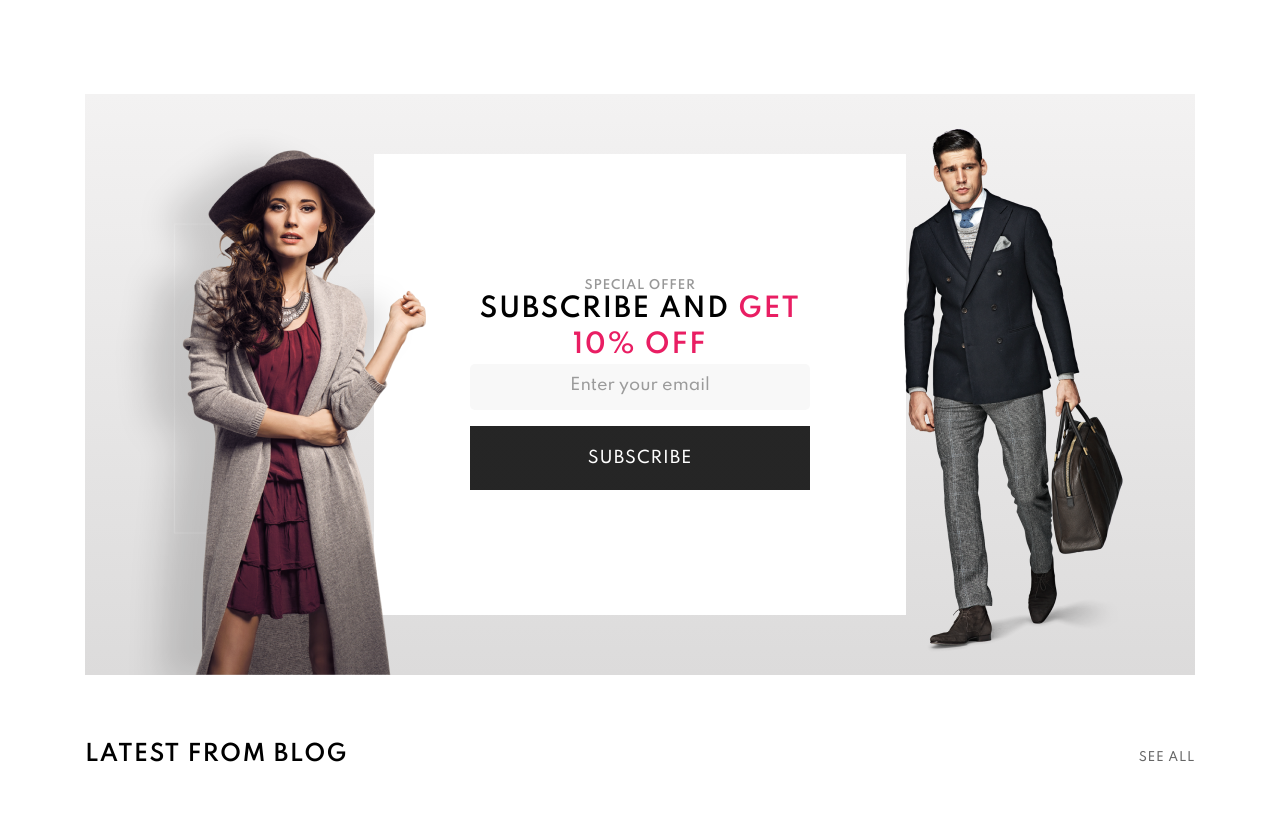
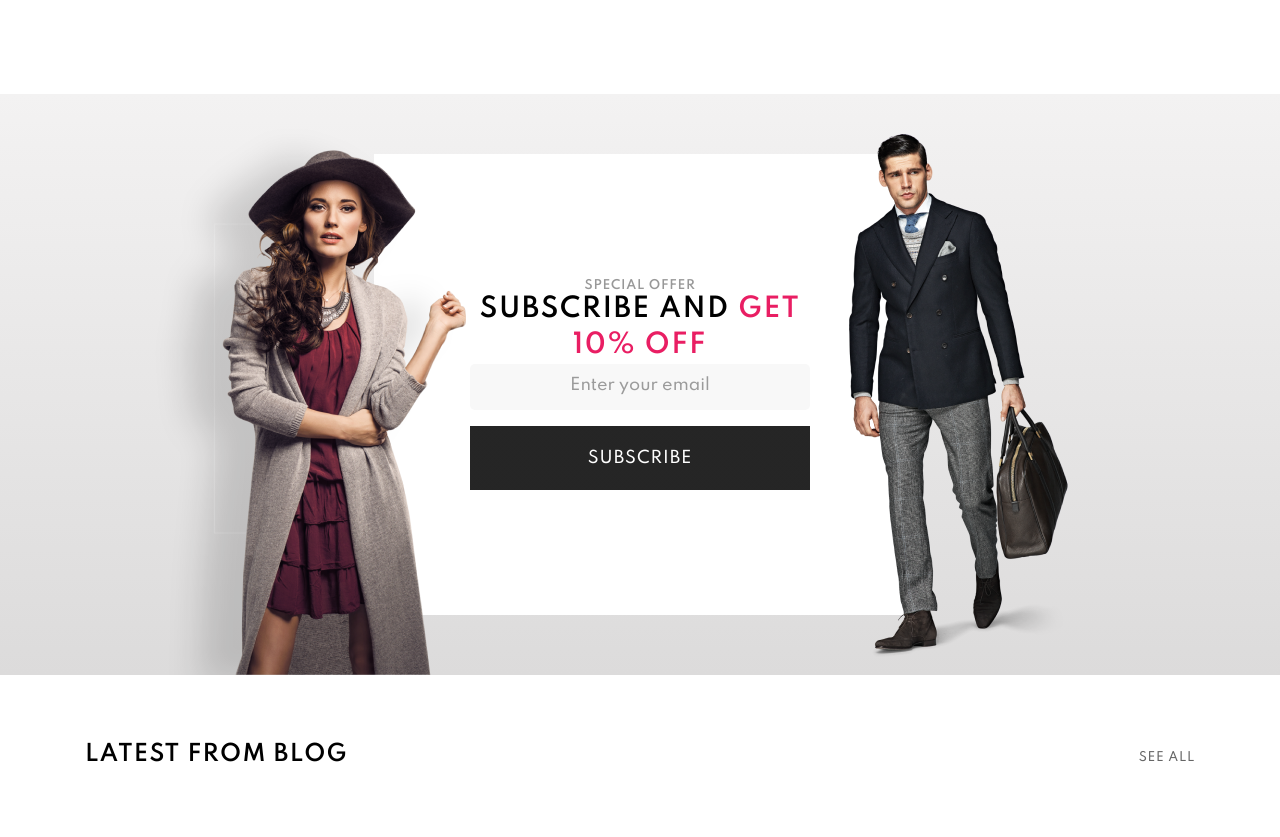
Before and after one commit to svetrima/training-shop, a React (Create React App) app: page /men in a window 1280 px wide. Shown: the part 3260-4097 px from the top of the page. Built offline with nearby package versions, Linux system fonts and the light colour scheme.

Commit message:
fix special for adaptive

```diff
--- a/src/Components/Special/Special.css
+++ b/src/Components/Special/Special.css
@@ -1,11 +1,14 @@
 .special {
+    background: linear-gradient(180deg, #F3F2F2 0%, #DCDBDB 100%);
+    padding: 60px 0;
+}
+
+.special .wrapper {
     position: relative;
     display: flex;
     flex-direction: column;
     justify-content: center;
     align-items: center;
-    background: linear-gradient(180deg, #F3F2F2 0%, #DCDBDB 100%);
-    padding: 60px 0;
 }
 
 .offer {
@@ -44,8 +47,8 @@
     position: absolute;
     width: 311px;
     height: 546px;
-    bottom: 0;
-    left: 30px;
+    bottom: -60px;
+    left: 115px;
 }
 
 .for_men {
@@ -54,8 +57,8 @@
     position: absolute;
     width: 219px;
     height: 546px;
-    bottom: 0;
-    right: 72px;
+    top: -20px;
+    right: 172px;
 }
 
 /***MEDIA***/
@@ -97,7 +100,7 @@
     .offer {
         width: 300px;
         height: 281px;
-        padding: 0px 10px;
+        padding: 0px 18px;
         background: #FFFFFF;
         display: flex;
         flex-direction: column;
--- a/src/Components/Special/Special.js
+++ b/src/Components/Special/Special.js
@@ -5,14 +5,14 @@ import '../../index.css';
 
 function Special() {
     return (
-        <div className='wrapper'>
-            <div className='special'>
+        <div className='special'>
+            <div className='wrapper'>
                 <div className='offer'>
                     <h3>Special Offer</h3>
                     <p>Subscribe And <span className='sales'>Get 10% Off</span></p>
                     <form>
-                    <input type="email" name="email" id="email" placeholder="Enter your email" />
-                    <button className='offer_btn btn'>subscribe</button>
+                        <input type="email" name="email" id="email" placeholder="Enter your email" />
+                        <button className='offer_btn btn'>subscribe</button>
                     </form>
                 </div>
                 <div className='for_women'></div>
```
